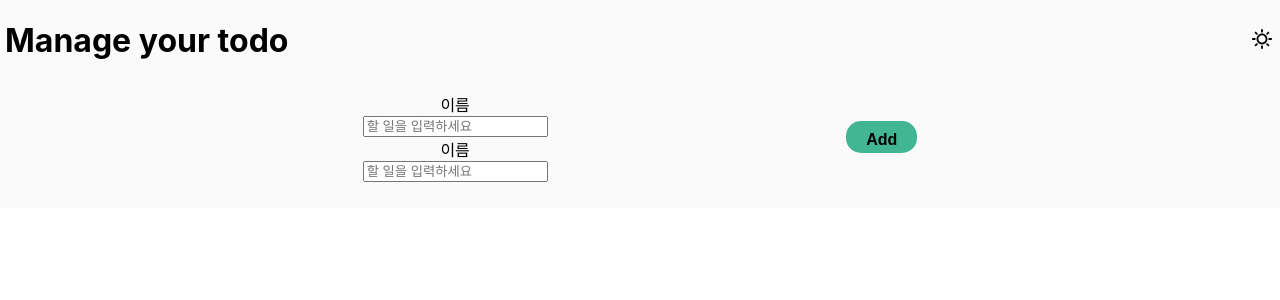
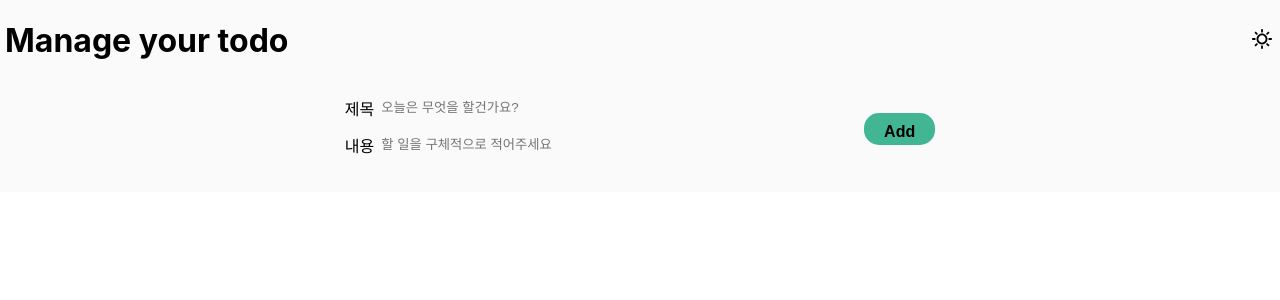
Before and after one commit to Urchinode/web_full_stack_practice, a React (Vite) app in the folder todo-upgrade/: page / in a window 1280 px wide. Shown: the top 300 px of the page. Built offline with nearby package versions, Linux system fonts and the light colour scheme.

Commit message:
[ug-todo] update: create todo using redux

```diff
--- a/todo-upgrade/src/components/todo/input/TodoInput.tsx
+++ b/todo-upgrade/src/components/todo/input/TodoInput.tsx
@@ -1,21 +1,53 @@
-import * as React from "react";
+import { ThemeContext } from "@/providers/ThemeProvider";
+import THEME from "@/styles/theme";
+import { useContext } from "react";
 import styled from "styled-components";
-
-interface TodoInputProps {}
 
 const TodoInputBox = styled.div`
   display: flex;
-  flex-direction: column;
   align-items: center;
   justify-content: center;
+  margin-bottom: 5px;
 `;
 
-const TodoInput: React.FC<TodoInputProps> = () => {
+const TodoInputName = styled.span<{ theme: string }>`
+  color: ${({ theme }) =>
+    theme === "LIGHT"
+      ? THEME.COLOR.DARK.BACKGROUND
+      : THEME.COLOR.LIGHT.BACKGROUND};
+  margin-right: 5px;
+`;
+
+const Input = styled.input<{ theme: string }>`
+  width: 200px;
+  height: 30px;
+  border: none;
+  background-color: ${({ theme }) =>
+    theme === "LIGHT"
+      ? THEME.COLOR.LIGHT.BACKGROUND
+      : THEME.COLOR.DARK.BACKGROUND};
+`;
+
+interface TodoInputProps {
+  title: string;
+  placeholder: string;
+  value: string;
+  onChange?: (e: React.ChangeEvent<HTMLInputElement>) => void;
+}
+
+const TodoInput = ({ title, placeholder, value, onChange }: TodoInputProps) => {
+  const { theme } = useContext(ThemeContext);
   return (
     <>
       <TodoInputBox>
-        <span>이름</span>
-        <input type="text" placeholder="할 일을 입력하세요"></input>
+        <TodoInputName theme={theme}>{title}</TodoInputName>
+        <Input
+          theme={theme}
+          type="text"
+          placeholder={placeholder}
+          value={value}
+          onChange={onChange}
+        ></Input>
       </TodoInputBox>
     </>
   );
--- a/todo-upgrade/src/components/todo/input/TodoInputContainer.tsx
+++ b/todo-upgrade/src/components/todo/input/TodoInputContainer.tsx
@@ -1,9 +1,12 @@
-import React from "react";
 import styled from "styled-components";
+import {  useDispatch, useSelector } from "react-redux";
 import TodoInput from "./TodoInput";
 import TodoRegisterBtn from "./TodoRegisterBtn";
+import { useState } from "react";
+import { RootState } from "@/store";
+import { addTodo } from "@/store/action";
 
-const InputSection = styled.section`
+const InputSection = styled.form`
   display: flex;
   flex: 1, 1;
   justify-content: space-evenly;
@@ -17,13 +20,43 @@ const TodoInputContent = styled.div`
   justify-content: center;
 `;
 
-const TodoInputContainer: React.FC = () => {
+const TodoInputContainer = () => {
+  const [title, setTitle] = useState<string>("");
+  const [description, setDescription] = useState<string>("");
+  const todos = useSelector((state: RootState) => state.todos);
+  const dispatch = useDispatch();
+
+  const handleTitle = (e: React.ChangeEvent<HTMLInputElement>) => {
+    setTitle(e.target.value);
+  }
+
+  const handleDescription = (e: React.ChangeEvent<HTMLInputElement>) => {
+    setDescription(e.target.value);
+  }
+
+  const handleSubmit = (e: React.FormEvent<HTMLFormElement>) => {
+    e.preventDefault();
+    if(title === "" || description === ""){
+      alert("제목과 내용을 입력해주세요");
+      return;
+    }
+    dispatch(addTodo({
+      id: String(todos.length + 1),
+      title: title,
+      content: description,
+      isDone: false,
+      createdAt: new Date().toLocaleDateString(),
+    }))
+    setTitle("");
+    setDescription("");
+  }
+
   return (
     <>
-      <InputSection>
+      <InputSection onSubmit={handleSubmit}>
         <TodoInputContent>
-          <TodoInput></TodoInput>
-          <TodoInput></TodoInput>
+          <TodoInput title={"제목"} placeholder="오늘은 무엇을 할건가요?" value={title} onChange={handleTitle}></TodoInput>
+          <TodoInput title={"내용"} placeholder="할 일을 구체적으로 적어주세요" value={description} onChange={handleDescription}></TodoInput>
         </TodoInputContent>
         <TodoRegisterBtn></TodoRegisterBtn>
       </InputSection>
```
